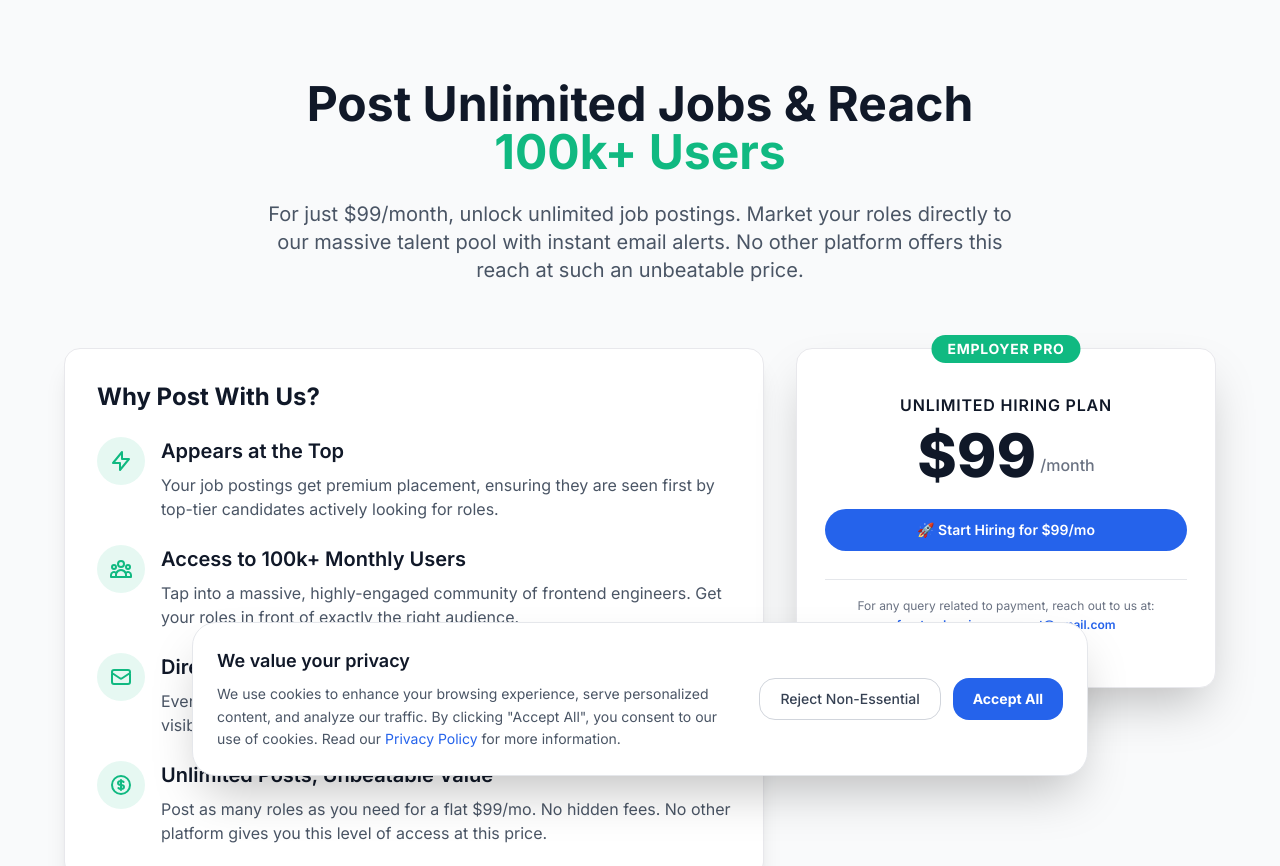
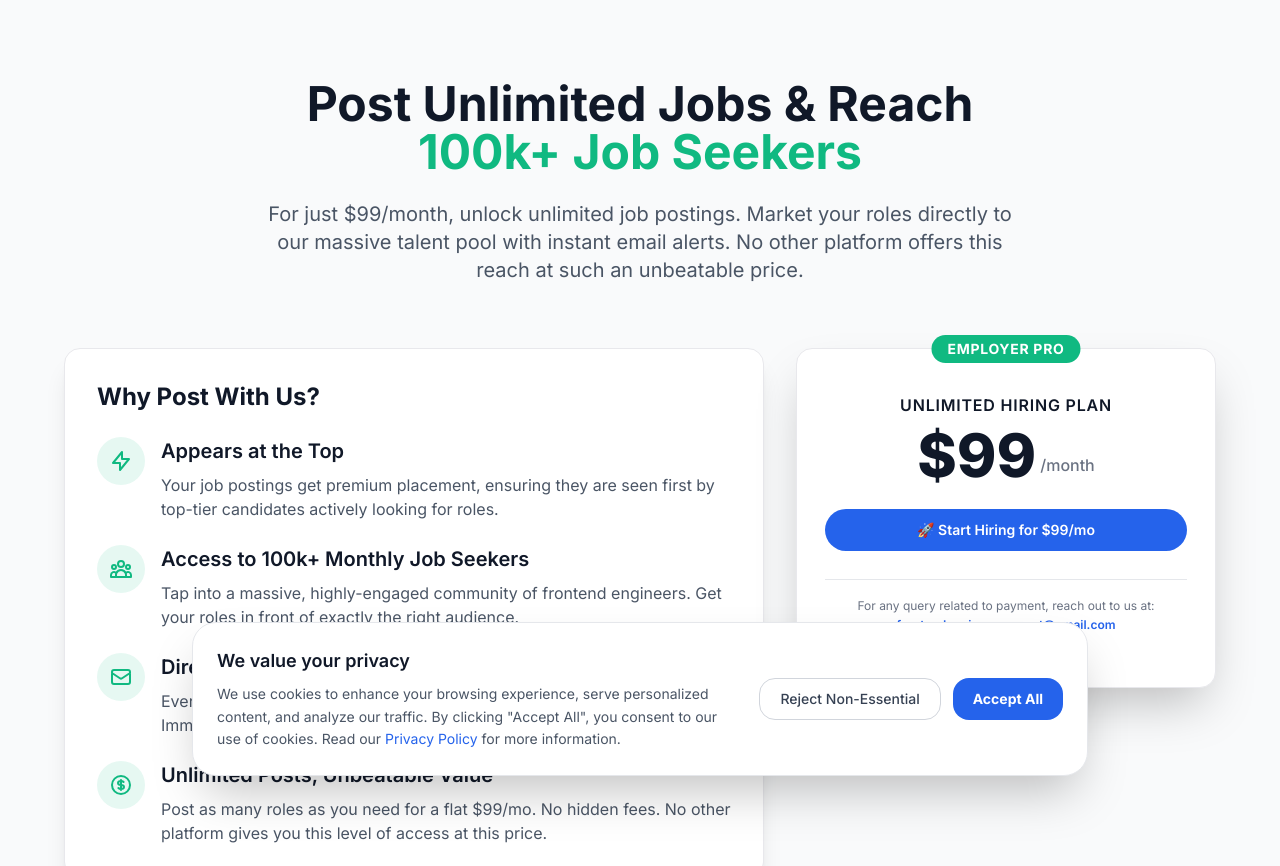
Before and after one commit to harshal-gav/frontend-engineers-fe, a Next.js app: page /employers/pricing in a window 1280 px wide. Shown: the top 866 px of the page. Built offline with nearby package versions, Linux system fonts and the light colour scheme; no server answers.

Commit message:
chore: update user terminology to job seekers on pricing page

```diff
--- a/src/app/employers/pricing/page.tsx
+++ b/src/app/employers/pricing/page.tsx
@@ -108,7 +108,7 @@ export default function EmployerPricingPage() {
       <div className="max-w-6xl mx-auto">
         <div className="max-w-3xl mx-auto text-center mb-16">
           <h1 className="text-4xl md:text-5xl font-bold mb-6 text-gray-900">
-            Post Unlimited Jobs & Reach <span className="text-[#10b981]">100k+ Users</span>
+            Post Unlimited Jobs & Reach <span className="text-[#10b981]">100k+ Job Seekers</span>
           </h1>
           <p className="text-xl text-gray-600">
             For just $99/month, unlock unlimited job postings. Market your roles directly to our massive talent pool with instant email alerts. No other platform offers this reach at such an unbeatable price.
@@ -138,7 +138,7 @@ export default function EmployerPricingPage() {
                     <svg className="w-6 h-6" fill="none" stroke="currentColor" viewBox="0 0 24 24"><path strokeLinecap="round" strokeLinejoin="round" strokeWidth="2" d="M17 20h5v-2a3 3 0 00-5.356-1.857M17 20H7m10 0v-2c0-.656-.126-1.283-.356-1.857M7 20H2v-2a3 3 0 015.356-1.857M7 20v-2c0-.656.126-1.283.356-1.857m0 0a5.002 5.002 0 019.288 0M15 7a3 3 0 11-6 0 3 3 0 016 0zm6 3a2 2 0 11-4 0 2 2 0 014 0zM7 10a2 2 0 11-4 0 2 2 0 014 0z"></path></svg>
                   </div>
                   <div>
-                    <h3 className="text-xl font-semibold mb-2">Access to 100k+ Monthly Users</h3>
+                    <h3 className="text-xl font-semibold mb-2">Access to 100k+ Monthly Job Seekers</h3>
                     <p className="text-gray-600">Tap into a massive, highly-engaged community of frontend engineers. Get your roles in front of exactly the right audience.</p>
                   </div>
                 </div>
@@ -149,7 +149,7 @@ export default function EmployerPricingPage() {
                   </div>
                   <div>
                     <h3 className="text-xl font-semibold mb-2">Direct Email Alerts</h3>
-                    <p className="text-gray-600">Every job you post is blasted directly to our users' inboxes. Immediate visibility means faster hires and better candidates.</p>
+                    <p className="text-gray-600">Every job you post is blasted directly to our job seekers' inboxes. Immediate visibility means faster hires and better candidates.</p>
                   </div>
                 </div>
 
```
